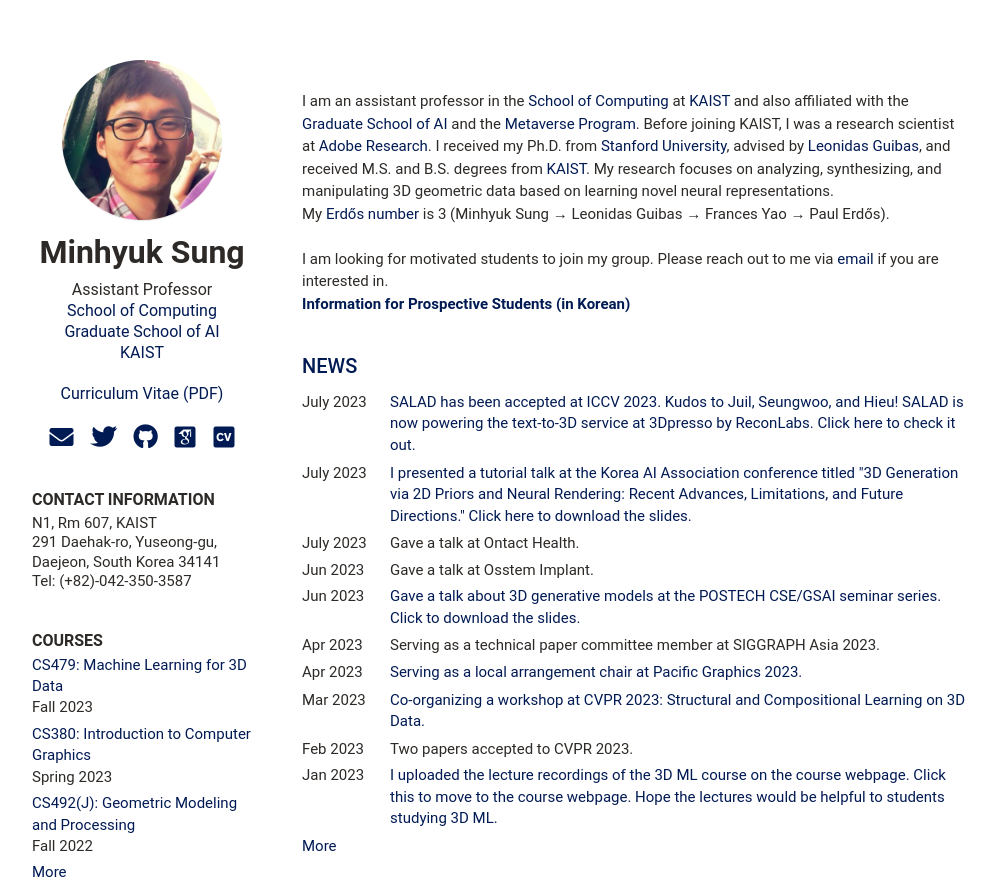
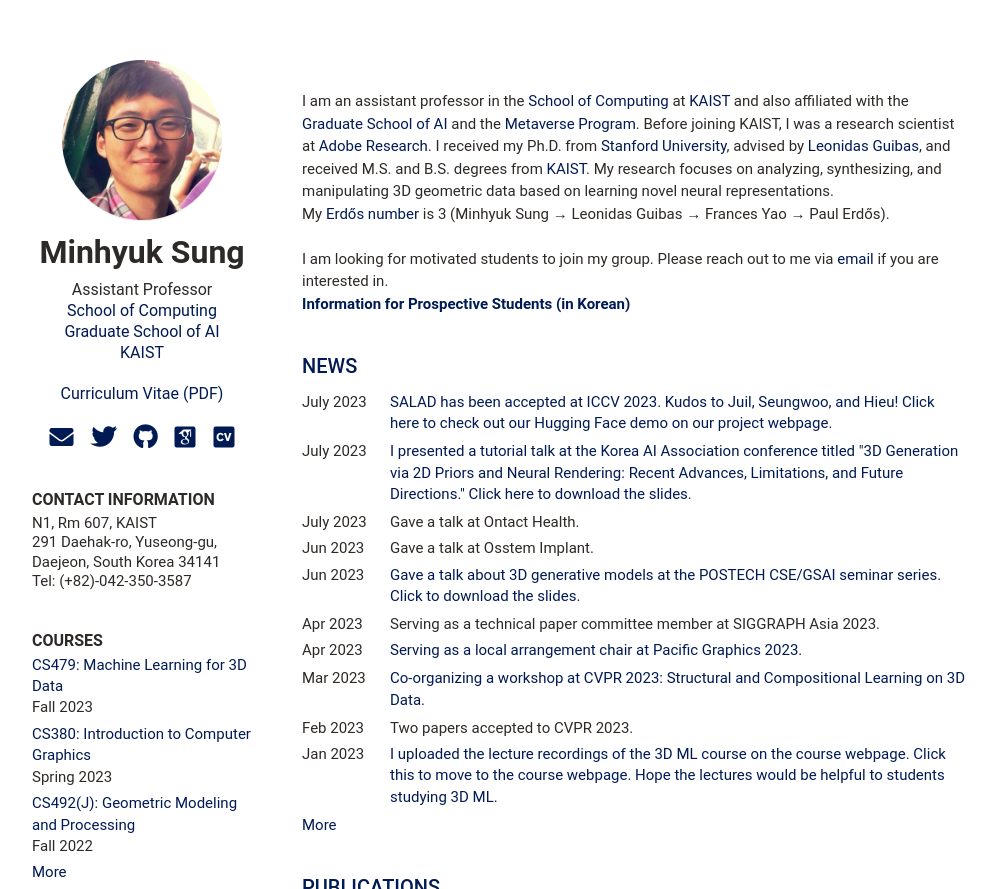
Before and after one commit to mhsung/mhsung.github.io, a Jekyll site: the page built from index.html, in a window 1280 px wide and 900 px high, cut to the strip 0-889 px from the top of the window. Shown: the whole strip, without its empty margins (126-1122 px from the left). Built offline with Jekyll 4.4.1, drawn with Linux system fonts in a browser that asks for light colours; some web fonts are replaced.

Commit message:
Updated.

```diff
--- a/_data/news.yml
+++ b/_data/news.yml
@@ -1,7 +1,7 @@
 news:
-    - title: "SALAD has been accepted at ICCV 2023. Kudos to Juil, Seungwoo, and Hieu! SALAD is now powering the text-to-3D service at 3Dpresso by ReconLabs. Click here to check it out."
+    - title: "SALAD has been accepted at ICCV 2023. Kudos to Juil, Seungwoo, and Hieu! Click here to check out our Hugging Face demo on our project webpage."
       time: July 2023
-      link: https://3dpresso.ai/textto3d
+      link: https://salad3d.github.io/
     - title: "I presented a tutorial talk at the Korea AI Association conference titled \"3D Generation via 2D Priors and Neural Rendering: Recent Advances, Limitations, and Future Directions.\" Click here to download the slides."
       time: July 2023
       link: https://kaistackr-my.sharepoint.com/:b:/g/personal/mhsung_kaist_ac_kr/EbWgBXi-UuVOpOvVnUTPFSsBLNblqH7NAPgGonEA_7gLxA?e=tSqbHd
```
